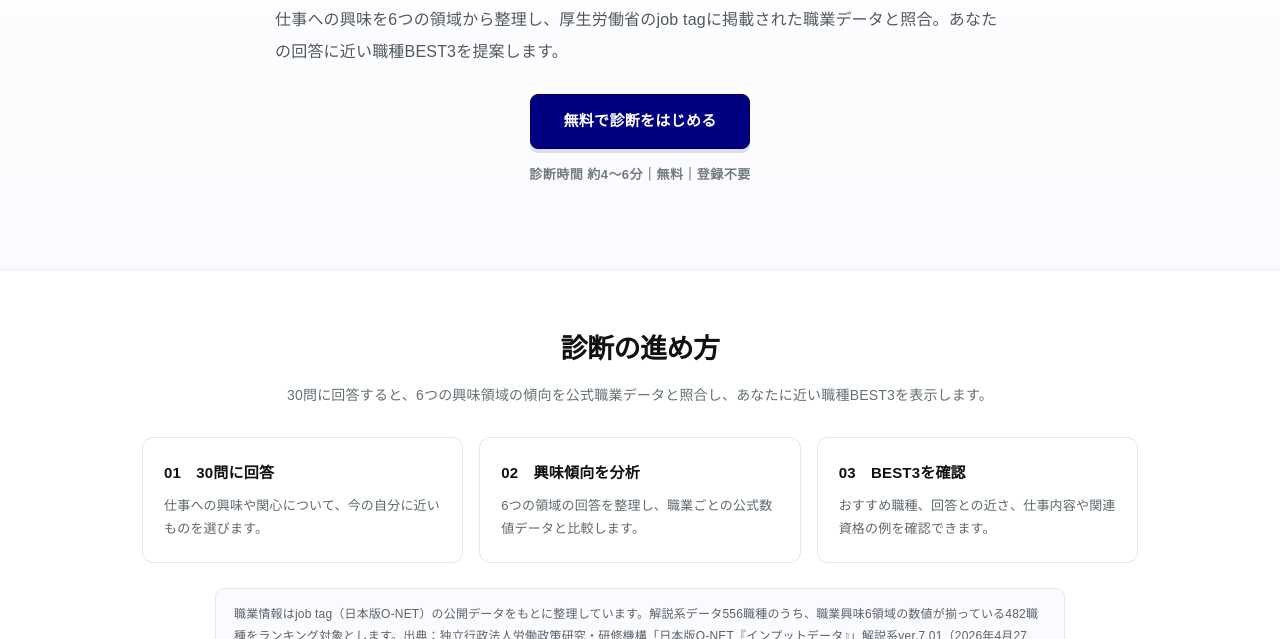
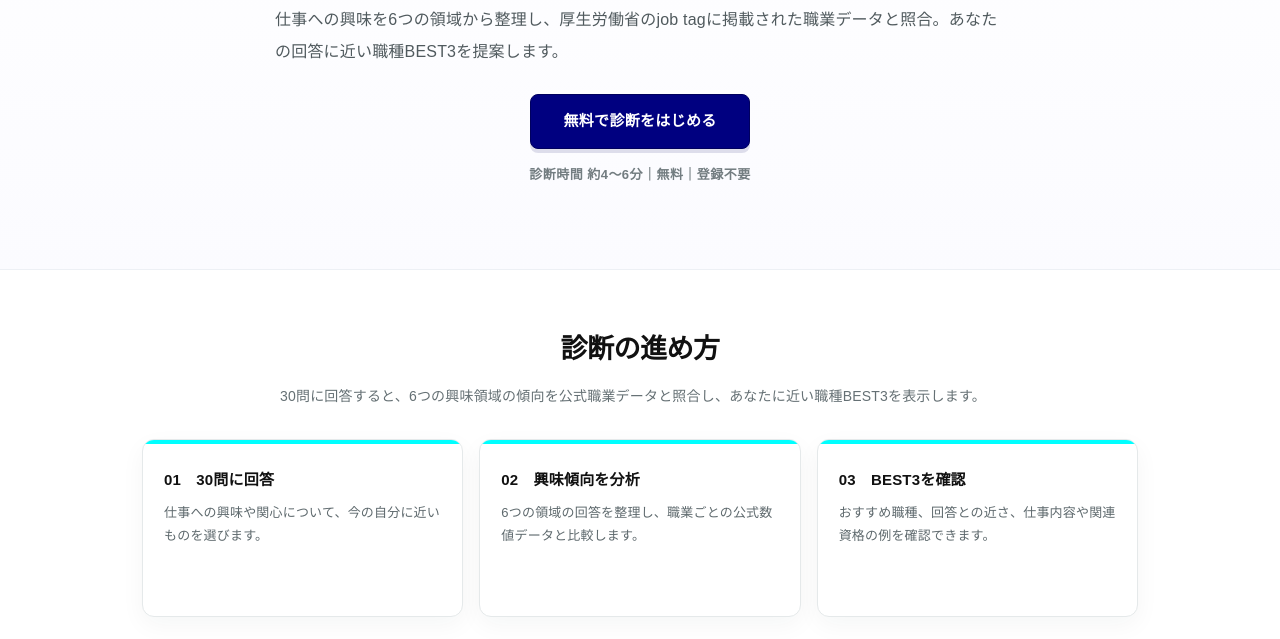
Before and after one commit to my-pinto/my-pinto.github.io, a plain HTML site: page Career-Fit-Navigator/index.html in a window 1280 px wide. Shown: the part 313-952 px from the top of the page. Drawn offline with Linux system fonts and the light colour scheme; a web font is replaced by a local one.

Commit message:
Update index.html

```diff
--- a/Career-Fit-Navigator/index.html
+++ b/Career-Fit-Navigator/index.html
@@ -85,12 +85,58 @@ header{position:relative;z-index:5;background:rgba(255,255,255,.97);border-botto
 .button:active{transform:translateY(0);box-shadow:0 2px 0 rgba(0,0,90,.12)}
 .button:focus-visible,.answer-button:focus-visible,.back-button:focus-visible,.value-option:focus-visible,a:focus-visible{outline:2px solid #5965bd;outline-offset:3px}
 .container{max-width:1040px;margin:0 auto;padding:56px 22px}
-.section-title{text-align:center;color:#111;font-size:27px;font-weight:800;letter-spacing:-.02em;margin-bottom:10px}
-.section-desc{text-align:center;max-width:720px;margin:0 auto 30px;color:var(--muted);font-size:14px}
-.steps{display:grid;grid-template-columns:repeat(3,1fr);gap:16px}
-.step{padding:22px 21px;border:1px solid var(--line);border-radius:11px;background:#fff}
-.step b{display:block;margin-bottom:7px;color:#111;font-size:15px}
-.step p{font-size:13px;color:#5e696d;line-height:1.8}
+.section-title{
+ text-align:center;
+ color:#111;
+ font-size:27px;
+ font-weight:600;
+ letter-spacing:-.02em;
+ margin-bottom:10px;
+}
+.section-desc{
+ text-align:left;
+ max-width:720px;
+ margin:0 auto 30px;
+ color:var(--muted);
+ font-size:14px;
+ line-height:1.9;
+}
+.steps{
+ display:grid;
+ grid-template-columns:repeat(3,1fr);
+ gap:16px;
+}
+.step{
+ position:relative;
+ min-height:178px;
+ padding:27px 21px 22px;
+ overflow:hidden;
+ border:1px solid var(--line);
+ border-radius:12px;
+ background:#fff;
+ box-shadow:0 8px 24px rgba(20,35,38,.045);
+}
+.step::before{
+ content:"";
+ position:absolute;
+ top:0;
+ left:0;
+ right:0;
+ height:4px;
+ background:#00FFFF;
+}
+.step b{
+ display:block;
+ margin-bottom:7px;
+ color:#111;
+ font-size:15px;
+ font-weight:700;
+}
+.step p{
+ font-size:13px;
+ color:#5e696d;
+ line-height:1.8;
+}
 .data-note{max-width:850px;margin:25px auto 0;padding:15px 18px;border:1px solid #e6e8f2;border-radius:9px;background:#fafaff;color:#5b626d;font-size:12px;line-height:1.8}
 #diagnosis,#result{display:none;background:linear-gradient(180deg,#fff 0%,#f8f9ff 100%)}
 .panel{max-width:790px;margin:auto;padding:27px 32px 30px;border:1px solid var(--line);border-radius:15px;background:#fff;box-shadow:0 12px 38px rgba(20,25,50,.07)}
```
